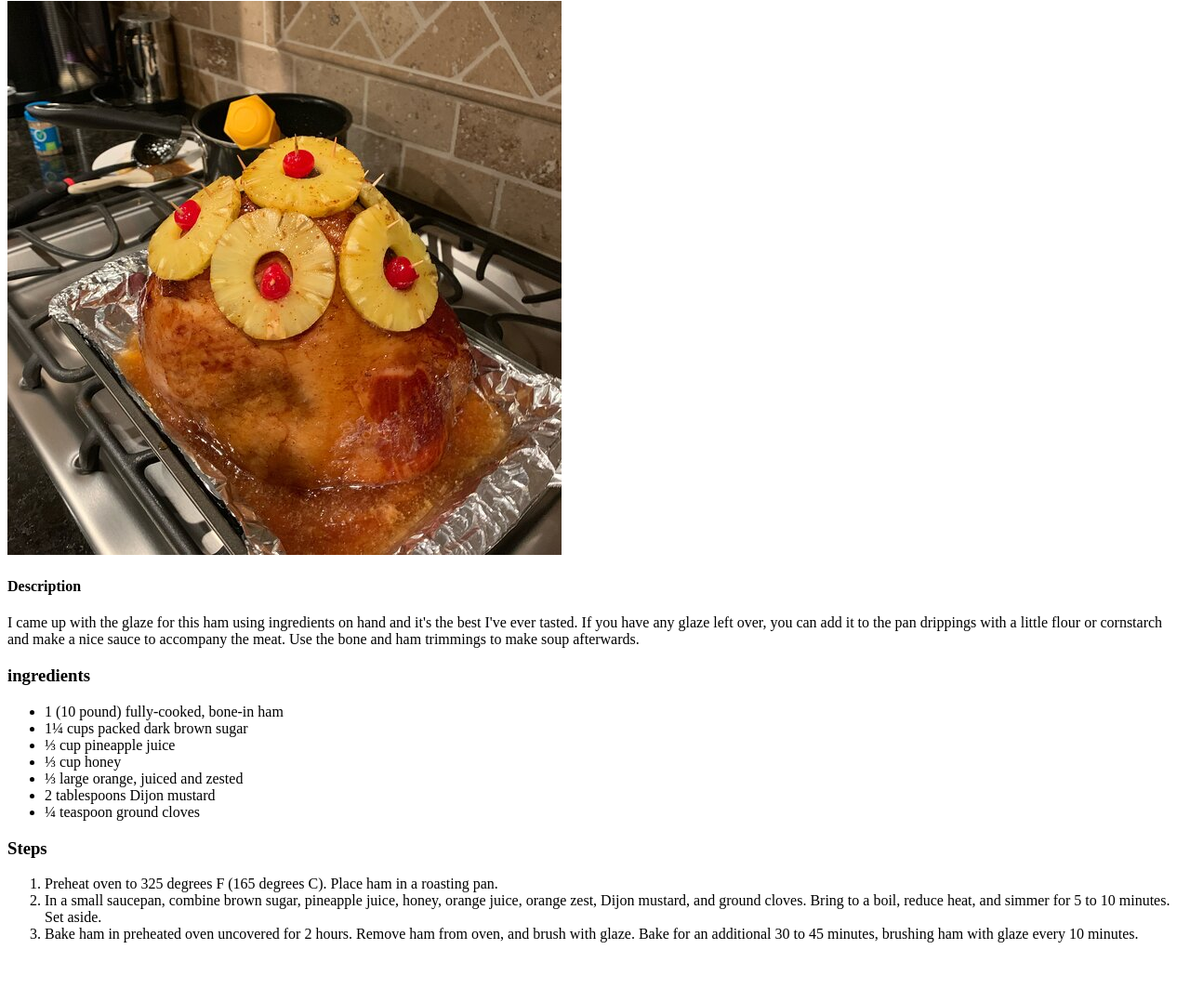
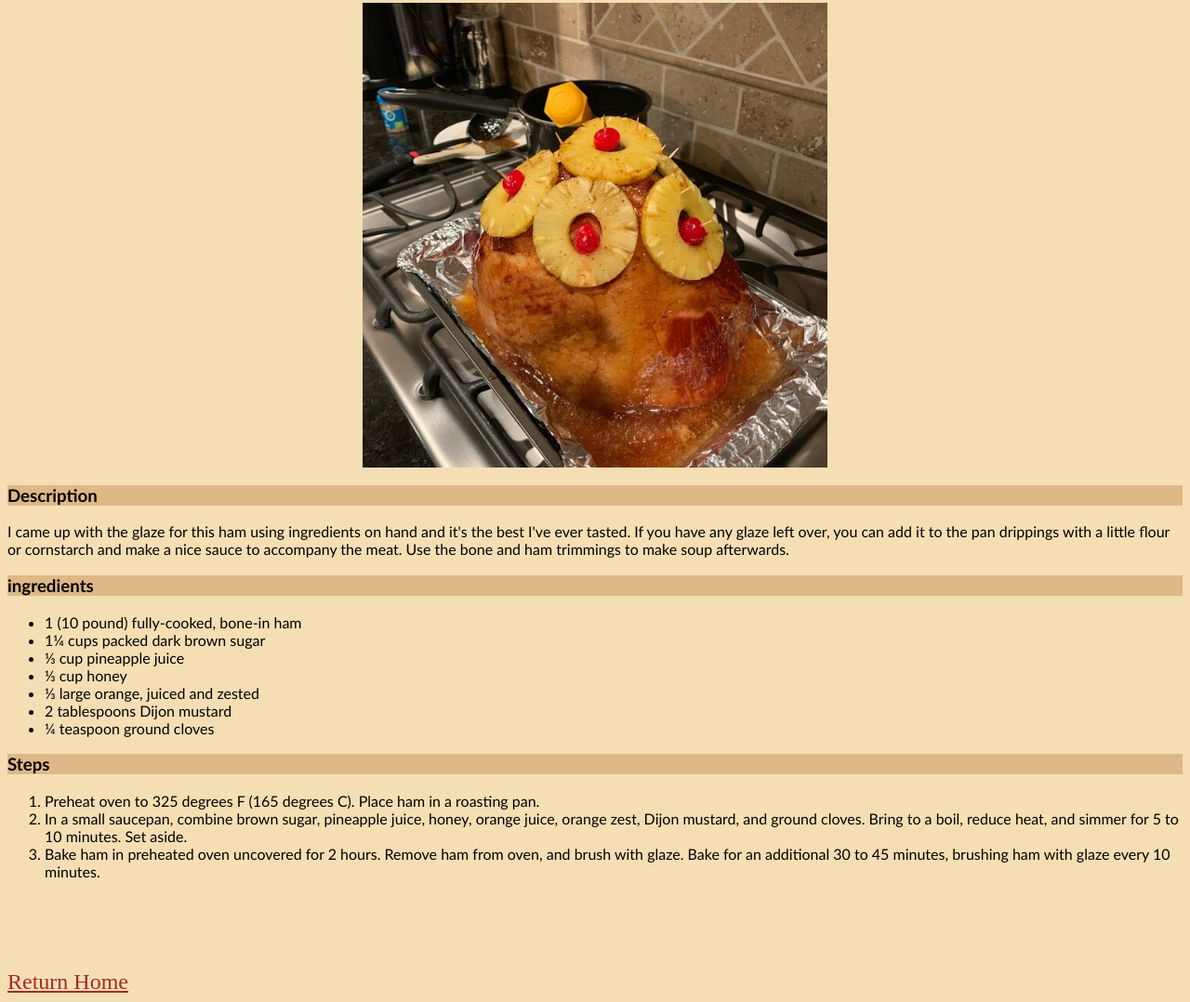
Before and after one commit to stephenitram/odin-recipes, a plain HTML site: page recipes/honeyGazedHam.html in a window 1280 px wide. Shown: the part 79-1157 px from the top of the page at 93% size. Before the commit the page ends 1109 px from the top, so only its background shows below. Drawn offline with Linux system fonts and the light colour scheme.

Commit message:
Added style to page

```diff
--- a/recipes/honeyGazedHam.html
+++ b/recipes/honeyGazedHam.html
@@ -5,18 +5,19 @@
     <meta http-equiv="X-UA-Compatible" content="IE=edge">
     <meta name="viewport" content="width=device-width, initial-scale=1.0">
     <title>Honey Gazed Ham Recipe</title>
+    <link rel="stylesheet" href="../style.css">
 </head>
 <body>
     <h1>Honey Gazed Ham</h1>
     <img src="../images/honeyGazedHam.jpeg" alt="Honey Gazed Ham">
-    <h4>Description</h4>
+    <h3>Description</h3>
     <p>
         I came up with the glaze for this ham using ingredients on hand and it's the best I've ever tasted.
         If you have any glaze left over, you can add it to the pan drippings with a little flour or cornstarch and make a nice sauce to accompany the meat.
         Use the bone and ham trimmings to make soup afterwards.
     </p>
     <h3>ingredients</h3>
-    <ul>
+    <ul class="hgh-ingredients">
         <li>1 (10 pound) fully-cooked, bone-in ham</li>
         <li>1¼ cups packed dark brown sugar</li>
         <li>⅓ cup pineapple juice</li>
@@ -28,10 +29,14 @@
     </ul>
 
     <h3>Steps</h3>
-    <ol>
+    <ol class="hgh-steps">
         <li>Preheat oven to 325 degrees F (165 degrees C). Place ham in a roasting pan.</li>
         <li>In a small saucepan, combine brown sugar, pineapple juice, honey, orange juice, orange zest, Dijon mustard, and ground cloves. Bring to a boil, reduce heat, and simmer for 5 to 10 minutes. Set aside.</li>
         <li>Bake ham in preheated oven uncovered for 2 hours. Remove ham from oven, and brush with glaze. Bake for an additional 30 to 45 minutes, brushing ham with glaze every 10 minutes.</li>
     </ol>
+
+    <footer class="parent">
+        <a href="/index.html" class="child">Return Home</a>
+    </footer>
 </body>
 </html>
--- /dev/null
+++ b/style.css
@@ -0,0 +1,80 @@
+/* index.html styling */
+
+div {
+  color: black;
+}
+
+/*  style * vershadows other styling
+*/
+
+/* grouping selectors  */
+
+* {
+  background-color: wheat;
+}
+
+h1,
+h3,
+p,
+ul,
+ol {
+  font-family: "Trebuchet MS", "Lucida Sans Unicode", "Lucida Grande",
+    "Lucida Sans", Arial, sans-serif;
+}
+
+/* .abc-ingredients,
+.bp-ingredients,
+.hgh-ingredients {
+  color: green;
+} */
+
+/* .abc-steps,
+.bp-steps,
+.hgh-steps {
+  color: brown;
+} */
+
+h3,
+h1 {
+  color: black;
+  background-color: burlywood;
+}
+
+img {
+  display: block;
+  margin-left: auto;
+  margin-right: auto;
+}
+
+/* chaining selector : for selectors with more than one class*/
+
+/* .recipes.abc {
+  font-size: xx-large;
+} */
+
+.recipes {
+  font-size: x-large;
+}
+
+/* Descendants Combinators */
+
+footer {
+  padding-top: 5em;
+}
+.parent .child {
+  color: brown;
+  font-size: x-large;
+}
+
+header {
+  font-size: 22px;
+}
+
+.intro {
+  font-weight: bold;
+}
+
+img {
+  height: auto;
+  width: 500px;
+}
```
Also changed, not shown: index.html (+12 -6 lines), recipes/awsomeBroccoliCheese.html (+7 -2 lines), recipes/bananaPuddin.html (+8 -3 lines).
